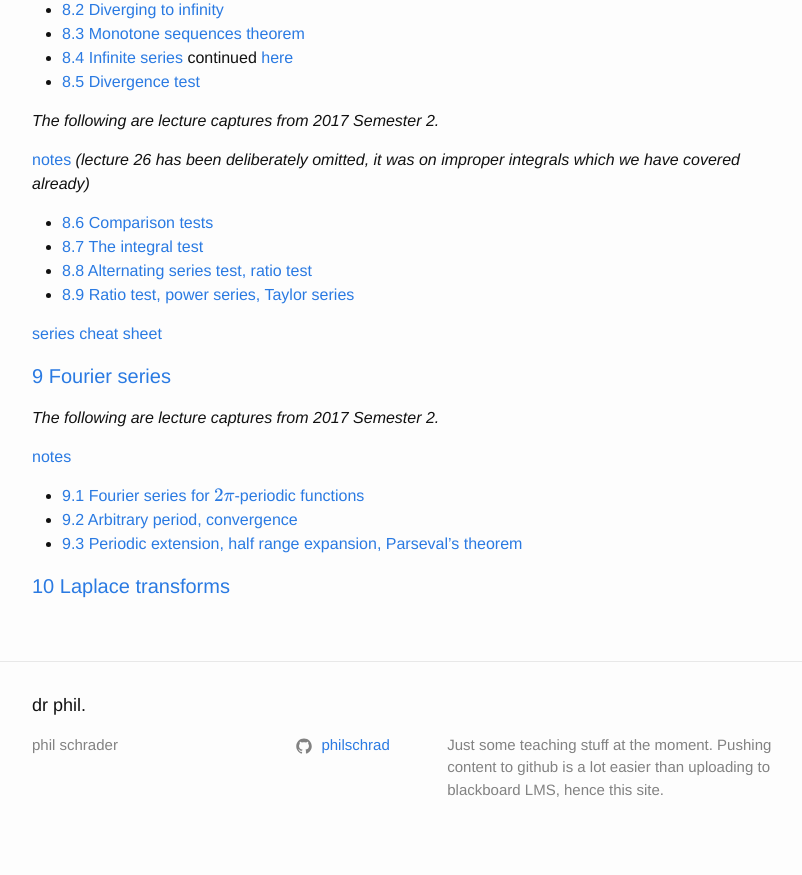
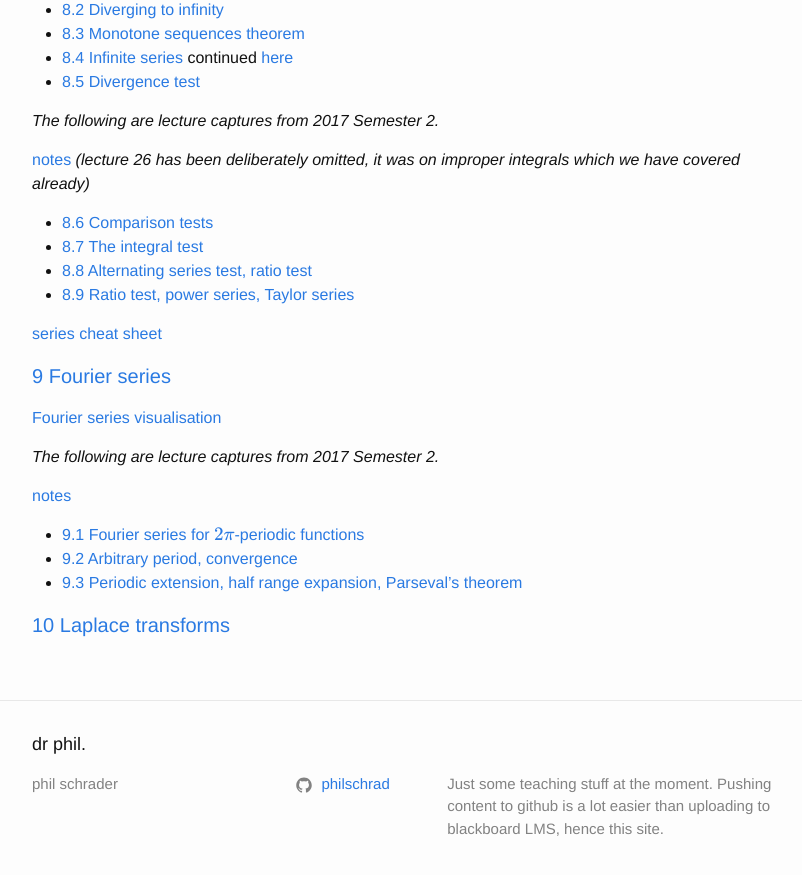
Before and after one commit to philschrad/philschrad.github.io, a Jekyll site: the page built from pages/MATH1012_lectures.md, in a window 1280 px wide and 900 px high, scrolled down 2154 px. Shown: the top 875 px of the window, without its empty margins (238-1040 px from the left). Built offline with Jekyll 4.4.1, drawn with Linux system fonts in a browser that asks for light colours; formulas are drawn with MathJax 3.

Commit message:
fourier series visualisation

```diff
--- a/pages/MATH1012_lectures.md
+++ b/pages/MATH1012_lectures.md
@@ -116,6 +116,7 @@ MATH1012 *Summer 2017/18*
 
 
 #### <a name="9"> 9 Fourier series</a>
+[Fourier series visualisation](https://bl.ocks.org/jinroh/7524988)
 
 *The following are lecture captures from 2017 Semester 2.*
 
@@ -125,4 +126,6 @@ MATH1012 *Summer 2017/18*
 * [9.2 Arbitrary period, convergence](https://youtu.be/9lHQvU5P4f8)
 * [9.3 Periodic extension, half range expansion, Parseval's theorem](https://youtu.be/DX1ELQISGFU)
 
+
+
 #### <a name="10"> 10 Laplace transforms </a>
```
